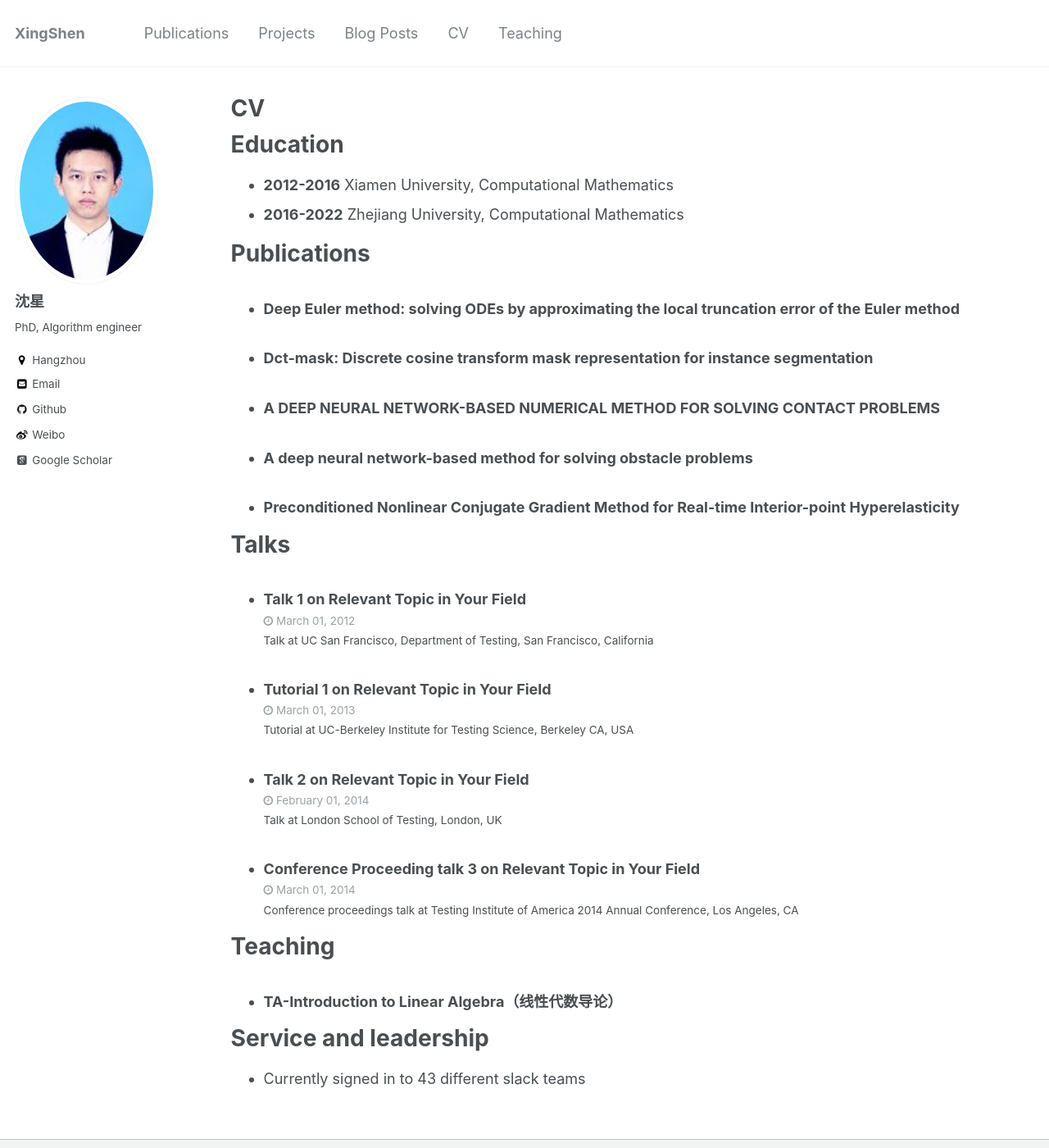
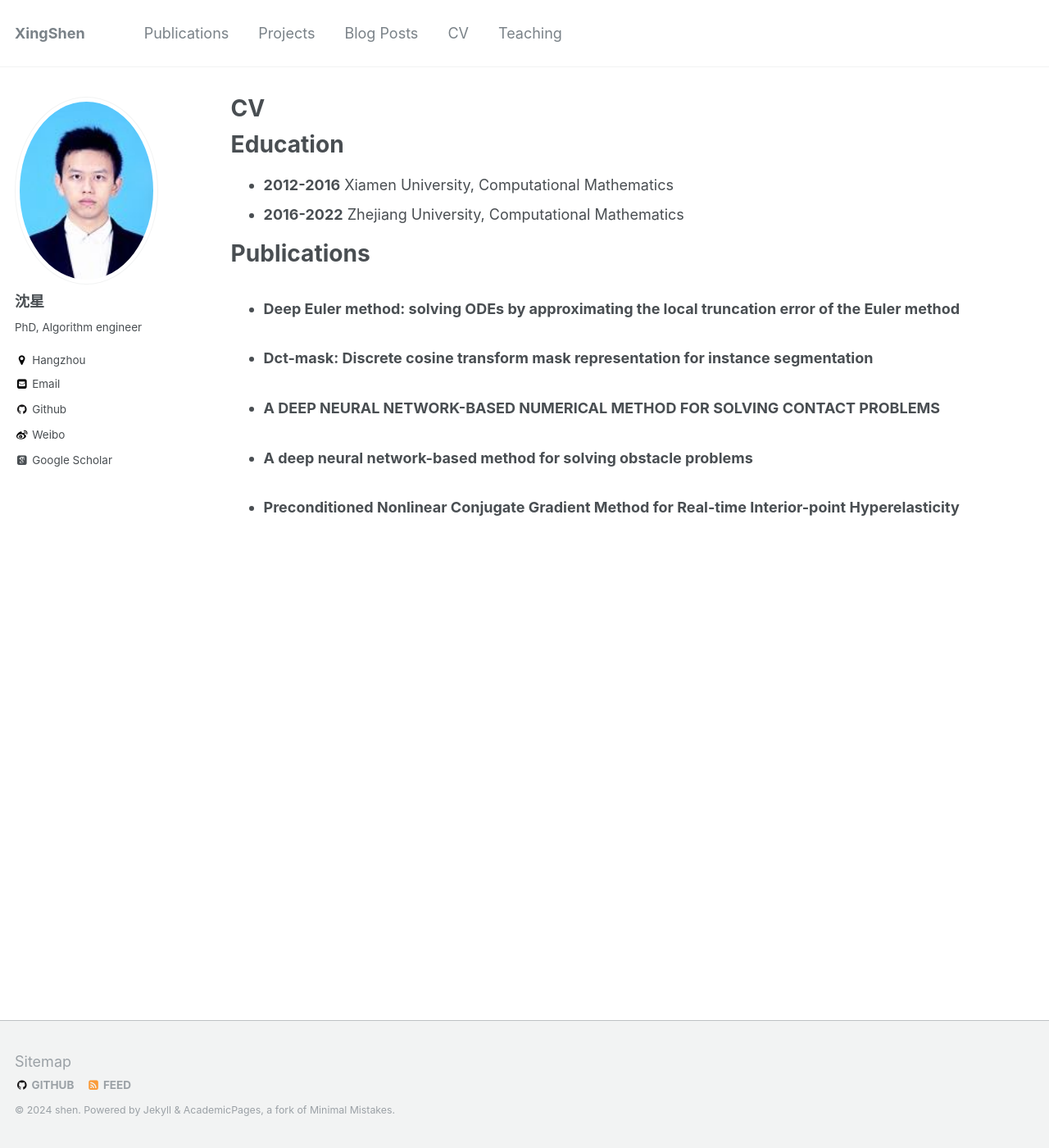
Before and after one commit to Xingbaji/xingbaji.github.io, a Jekyll site: the page built from _pages/cv.md, in a window 1280 px wide and 1400 px high. Shown: the whole window at 82% size. Built offline with Jekyll 4.4.1, drawn with Linux system fonts in a browser that asks for light colours; some web fonts are replaced.

```diff
--- a/_config.yml
+++ b/_config.yml
@@ -210,14 +210,14 @@ defaults:
       layout: single
       author_profile: true
   # _teaching
-  - scope:
-      path: ""
-      type: teaching
-    values:
-      layout: single
-      author_profile: true
-      share: true
-      comments: true
+#  - scope:
+#      path: ""
+#      type: teaching
+#    values:
+#      layout: single
+#      author_profile: true
+#      share: true
+#      comments: true
   # _publications
   - scope:
       path: ""
@@ -236,14 +236,14 @@ defaults:
       author_profile: true
       share: true
       comment: true
-  # _talks
-  - scope:
-      path: ""
-      type: talks
-    values:
-      layout: talk
-      author_profile: true
-      share: true
+#  # _talks
+#  - scope:
+#      path: ""
+#      type: talks
+#    values:
+#      layout: talk
+#      author_profile: true
+#      share: true
 
 # Sass/SCSS
 sass:
--- a/_pages/cv.md
+++ b/_pages/cv.md
@@ -19,19 +19,3 @@ Publications
   <ul>{% for post in site.publications %}
     {% include archive-single-cv.html %}
   {% endfor %}</ul>
-
-Talks
-======
-  <ul>{% for post in site.talks %}
-    {% include archive-single-talk-cv.html %}
-  {% endfor %}</ul>
-
-Teaching
-======
-  <ul>{% for post in site.teaching %}
-    {% include archive-single-cv.html %}
-  {% endfor %}</ul>
-
-Service and leadership
-======
-* Currently signed in to 43 different slack teams
```
